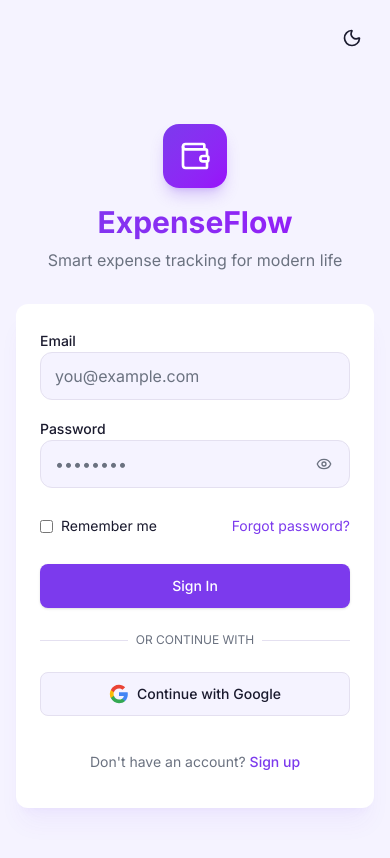
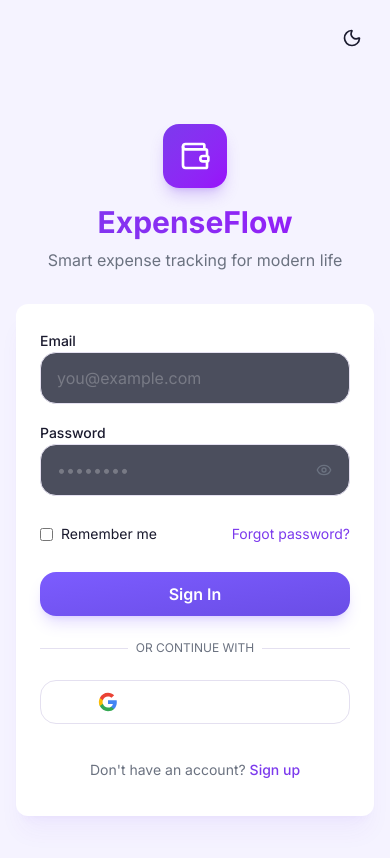
Before and after one commit to s2conqhell-crypto/daily-expense-tracker, a Next.js app: page /login in a window 390 px wide. Shown: the top 858 px of the page. Built offline with nearby package versions, Linux system fonts and the light colour scheme; no server answers.

Commit message:
feat: optimize mobile UI, forms, search, recurring layout and performance

```diff
--- a/src/components/ui/button.tsx
+++ b/src/components/ui/button.tsx
@@ -9,23 +9,23 @@ const Button = React.forwardRef<
   }
 >(({ className, variant = 'default', size = 'default', ...props }, ref) => {
   const variants: Record<string, string> = {
-    default: 'bg-primary text-primary-foreground hover:bg-primary/90 shadow-sm active:shadow-inner',
+    default: 'bg-gradient-to-br from-[#7c5cff] to-[#6a4de6] text-white hover:from-[#8d72ff] hover:to-[#7c5cff] shadow-lg shadow-[#7c5cff]/20 active:shadow-inner',
     destructive: 'bg-destructive text-destructive-foreground hover:bg-destructive/90',
-    outline: 'border border-input bg-background hover:bg-accent hover:text-accent-foreground',
-    secondary: 'bg-secondary text-secondary-foreground hover:bg-secondary/80',
-    ghost: 'hover:bg-accent/50 hover:text-accent-foreground',
-    link: 'text-primary underline-offset-4 hover:underline',
+    outline: 'border border-white/[0.08] bg-transparent text-white/70 hover:bg-white/5 hover:text-white',
+    secondary: 'bg-white/5 text-white/70 hover:bg-white/10 hover:text-white',
+    ghost: 'hover:bg-white/5 hover:text-white',
+    link: 'text-[#7c5cff] underline-offset-4 hover:underline',
   };
   const sizes: Record<string, string> = {
-    default: 'h-10 px-4 py-2',
-    sm: 'h-9 rounded-md px-3 text-sm',
-    lg: 'h-11 rounded-md px-8',
-    icon: 'h-10 w-10',
+    default: 'h-[52px] px-6 py-2 text-[16px] rounded-[16px]',
+    sm: 'h-9 rounded-[12px] px-3 text-sm',
+    lg: 'h-11 rounded-[14px] px-8',
+    icon: 'h-10 w-10 rounded-[12px]',
   };
   return (
     <button
       className={cn(
-        'inline-flex items-center justify-center whitespace-nowrap rounded-lg text-sm font-medium transition-all duration-200 focus-visible:outline-none focus-visible:ring-2 focus-visible:ring-ring focus-visible:ring-offset-2 disabled:pointer-events-none disabled:opacity-50 active:scale-[0.97]',
+        'inline-flex items-center justify-center whitespace-nowrap text-[15px] font-semibold transition-all duration-200 focus-visible:outline-none focus-visible:ring-2 focus-visible:ring-[#7c5cff]/40 focus-visible:ring-offset-2 disabled:pointer-events-none disabled:opacity-50 active:scale-[0.97]',
         variants[variant],
         sizes[size],
         className
--- a/src/components/ui/dialog.tsx
+++ b/src/components/ui/dialog.tsx
@@ -45,7 +45,7 @@ const DialogContent = React.forwardRef<
         ref={ref}
         onCloseAutoFocus={handleCloseAutoFocus}
         className={cn(
-          'fixed left-[50%] top-[50%] z-50 grid w-full max-w-lg translate-x-[-50%] translate-y-[-50%] gap-4 border bg-background p-6 shadow-lg duration-200 data-[state=open]:animate-in data-[state=closed]:animate-out data-[state=closed]:fade-out-0 data-[state=open]:fade-in-0 data-[state=closed]:zoom-out-95 data-[state=open]:zoom-in-95 data-[state=closed]:slide-out-to-left-1/2 data-[state=closed]:slide-out-to-top-[48%] data-[state=open]:slide-in-from-left-1/2 data-[state=open]:slide-in-from-top-[48%] sm:rounded-xl max-h-[85dvh] overflow-y-auto sm:mx-0 mx-3',
+          'fixed left-[50%] top-[50%] z-50 grid w-full max-w-[700px] translate-x-[-50%] translate-y-[-50%] gap-0 border bg-background shadow-2xl duration-200 data-[state=open]:animate-in data-[state=closed]:animate-out data-[state=closed]:fade-out-0 data-[state=open]:fade-in-0 data-[state=closed]:zoom-out-95 data-[state=open]:zoom-in-95 data-[state=closed]:slide-out-to-left-1/2 data-[state=closed]:slide-out-to-top-[48%] data-[state=open]:slide-in-from-left-1/2 data-[state=open]:slide-in-from-top-[48%] sm:rounded-[20px] max-h-[85dvh] overflow-hidden sm:mx-4 mx-3',
           className
         )}
         {...props}
--- a/src/components/ui/forms/FormFooter.tsx
+++ b/src/components/ui/forms/FormFooter.tsx
@@ -18,7 +18,7 @@ export function FormFooter({ loading, submitLabel = 'Save', cancelLabel = 'Cance
           type="button"
           onClick={onCancel}
           disabled={loading}
-          className="flex-1 h-[56px] rounded-[16px] text-[15px] font-semibold bg-white/5 text-white/70 hover:bg-white/10 active:scale-[0.98] transition-all disabled:opacity-50 border border-white/[0.06]"
+          className="flex-1 h-[52px] rounded-[16px] text-[15px] font-semibold bg-white/5 text-white/70 hover:bg-white/10 active:scale-[0.98] transition-all disabled:opacity-50"
         >
           {cancelLabel}
         </button>
@@ -26,7 +26,7 @@ export function FormFooter({ loading, submitLabel = 'Save', cancelLabel = 'Cance
       <button
         type="submit"
         disabled={loading || disabled}
-        className="flex-1 h-[56px] rounded-[16px] text-[15px] font-semibold text-white bg-gradient-to-br from-[#7c5cff] to-[#6a4de6] hover:from-[#8d72ff] hover:to-[#7c5cff] active:scale-[0.98] transition-all disabled:opacity-50 shadow-lg shadow-[#7c5cff]/20"
+        className="flex-1 h-[52px] rounded-[16px] text-[15px] font-semibold text-white bg-gradient-to-br from-[#7c5cff] to-[#6a4de6] hover:from-[#8d72ff] hover:to-[#7c5cff] active:scale-[0.98] transition-all disabled:opacity-50 shadow-lg shadow-[#7c5cff]/20"
       >
         {loading ? (
           <span className="flex items-center justify-center gap-2">
--- a/src/components/ui/forms/FormInput.tsx
+++ b/src/components/ui/forms/FormInput.tsx
@@ -36,7 +36,7 @@ export const FormInput = forwardRef<HTMLInputElement, FormInputProps>(
             id={id}
             ref={ref}
             className={cn(
-              'flex h-[56px] w-full rounded-[16px] border px-4 py-3 text-[16px] sm:text-[15px] text-white placeholder:text-white/25 transition-all duration-200 bg-[#1E2235]/80',
+              'flex h-[52px] w-full rounded-[16px] border px-4 py-3 text-[16px] text-white placeholder:text-white/25 transition-all duration-200 bg-[#1E2235]/80',
               'focus-visible:outline-none focus-visible:ring-2 focus-visible:ring-[#7c5cff]/40 focus-visible:border-[#7c5cff]/60',
               'disabled:cursor-not-allowed disabled:opacity-50',
               error ? 'border-[#FF5A6E]/60' : 'border-white/[0.08] hover:border-white/[0.15]',
--- a/src/components/ui/forms/FormSection.tsx
+++ b/src/components/ui/forms/FormSection.tsx
@@ -16,7 +16,7 @@ export function FormSection({ title, children, className }: FormSectionProps) {
           <div className="h-px flex-1 bg-white/[0.06]" />
         </div>
       )}
-      <div className="space-y-3">
+      <div className="space-y-4">
         {children}
       </div>
     </div>
--- a/src/components/ui/forms/FormSelect.tsx
+++ b/src/components/ui/forms/FormSelect.tsx
@@ -35,7 +35,7 @@ export function FormSelect({ id, label, value, onValueChange, options, placehold
         <SelectTrigger
           id={id}
           className={cn(
-            'flex h-[56px] w-full rounded-[16px] border px-4 text-[15px] text-white transition-all duration-200 bg-[#1E2235]/80',
+            'flex h-[52px] w-full rounded-[16px] border px-4 text-[15px] text-white transition-all duration-200 bg-[#1E2235]/80',
             'focus:outline-none focus:ring-2 focus:ring-[#7c5cff]/40 focus:border-[#7c5cff]/60',
             error ? 'border-[#FF5A6E]/60' : 'border-white/[0.08] hover:border-white/[0.15]',
             'data-[state=open]:border-[#7c5cff]/60',
@@ -44,7 +44,6 @@ export function FormSelect({ id, label, value, onValueChange, options, placehold
           aria-invalid={!!error}
         >
           <SelectValue placeholder={placeholder} />
-          <ChevronDown className={cn('h-4 w-4 text-white/40 transition-transform duration-200', open && 'rotate-180')} />
         </SelectTrigger>
         <SelectContent className="bg-[#1E2235] border border-white/[0.08] rounded-[16px] shadow-2xl shadow-black/40">
           {options.map((opt) => (
--- a/src/components/ui/forms/FormTextarea.tsx
+++ b/src/components/ui/forms/FormTextarea.tsx
@@ -34,7 +34,7 @@ export const FormTextarea = forwardRef<HTMLTextAreaElement, FormTextareaProps>(
           id={id}
           ref={resolvedRef}
           className={cn(
-            'flex w-full rounded-[16px] border px-4 py-3.5 text-[15px] text-white placeholder:text-white/25 transition-all duration-200 bg-[#1E2235]/80 resize-none min-h-[56px] leading-relaxed',
+            'flex w-full rounded-[16px] border px-4 py-3.5 text-[16px] text-white placeholder:text-white/25 transition-all duration-200 bg-[#1E2235]/80 resize-none min-h-[52px] leading-relaxed',
             'focus-visible:outline-none focus-visible:ring-2 focus-visible:ring-[#7c5cff]/40 focus-visible:border-[#7c5cff]/60',
             error ? 'border-[#FF5A6E]/60' : 'border-white/[0.08] hover:border-white/[0.15]',
             className
--- a/src/components/ui/input.tsx
+++ b/src/components/ui/input.tsx
@@ -6,7 +6,7 @@ const Input = React.forwardRef<HTMLInputElement, React.InputHTMLAttributes<HTMLI
     <input
       type={type}
       className={cn(
-        'flex h-[48px] w-full rounded-[12px] border border-input bg-background px-3.5 py-2 text-[16px] sm:text-sm ring-offset-background file:border-0 file:bg-transparent file:text-sm file:font-medium placeholder:text-muted-foreground focus-visible:outline-none focus-visible:ring-2 focus-visible:ring-ring focus-visible:ring-offset-2 disabled:cursor-not-allowed disabled:opacity-50 transition-all duration-200',
+        'flex h-[52px] w-full rounded-[16px] border border-white/[0.08] bg-[#1E2235]/80 px-4 py-2 text-[16px] text-white placeholder:text-white/25 ring-offset-background file:border-0 file:bg-transparent file:text-sm file:font-medium focus-visible:outline-none focus-visible:ring-2 focus-visible:ring-[#7c5cff]/40 focus-visible:border-[#7c5cff]/60 disabled:cursor-not-allowed disabled:opacity-50 transition-all duration-200 hover:border-white/[0.15]',
         className
       )}
       ref={ref}
--- a/src/components/ui/select.tsx
+++ b/src/components/ui/select.tsx
@@ -16,14 +16,14 @@ const SelectTrigger = React.forwardRef<
   <SelectPrimitive.Trigger
     ref={ref}
     className={cn(
-      'flex h-10 w-full items-center justify-between rounded-lg border border-input bg-background px-3 py-2 text-sm ring-offset-background placeholder:text-muted-foreground focus:outline-none focus:ring-2 focus:ring-ring focus:ring-offset-2 disabled:cursor-not-allowed disabled:opacity-50 [&>span]:line-clamp-1 transition-all duration-200',
+      'flex h-[52px] w-full items-center justify-between rounded-[16px] border bg-[#1E2235]/80 px-4 text-[15px] text-white ring-offset-background placeholder:text-white/25 focus:outline-none focus:ring-2 focus:ring-[#7c5cff]/40 focus:border-[#7c5cff]/60 disabled:cursor-not-allowed disabled:opacity-50 [&>span]:line-clamp-1 transition-all duration-200 border-white/[0.08] hover:border-white/[0.15]',
       className
     )}
     {...props}
   >
     {children}
     <SelectPrimitive.Icon asChild>
-      <ChevronDown className="h-4 w-4 opacity-50" />
+      <ChevronDown className="h-[18px] w-[18px] text-white/40" />
     </SelectPrimitive.Icon>
   </SelectPrimitive.Trigger>
 ));
```
Also changed, not shown: src/components/shared/UniversalFormDialog.tsx (+12 -12 lines), src/components/ui/forms/CurrencyInput.tsx (+5 -5 lines), src/components/ui/forms/FormDatePicker.tsx (+4 -4 lines), 1 other file (tests, documents, lock files or other folders).
